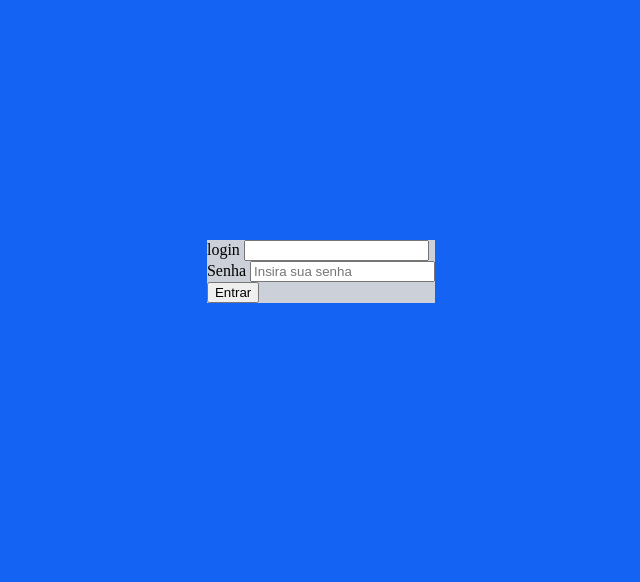
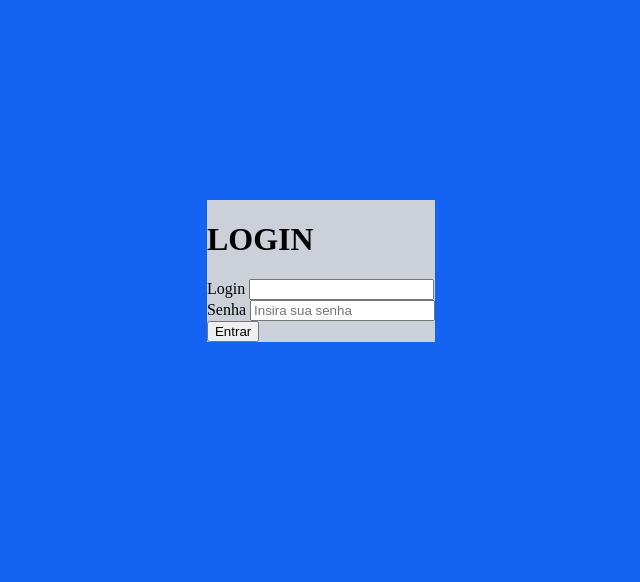
Before and after one commit to jairojunior955/Calculadora-De-Terreno, a Flask app: page /login in a window 1280 px wide. Shown: the part 155-737 px from the top of the page, without its empty margins (327-967 px from the left). Run offline with Flask 2, Linux system fonts and the light colour scheme; some libraries are stand-ins or nearby versions.

Commit message:
login, cadastro commit

```diff
--- a/app.py
+++ b/app.py
@@ -31,6 +31,8 @@ def validate():
         password = request.form['password']
         if query().auth_user(f'{login_user}', f'{password}'):
             return render_template('Index.html', login_user=login_user)
+        else:
+            return redirect(url_for("login"))
 
 
 @app.route('/register', methods=['POST', 'GET'])
--- a/templates/Login.html
+++ b/templates/Login.html
@@ -5,7 +5,10 @@
 {% block conteudo %}
     <form action="/validate" method="POST">
         <div>
-            <label for="login">login</label>
+            <h1>LOGIN</h1>
+        </div>
+        <div>
+            <label for="login">Login</label>
             <input type="text" id="login-form" name="login">
         </div>
         <div>
```
Also changed, not shown: templates/Cadastro.html (+9 -2 lines).
